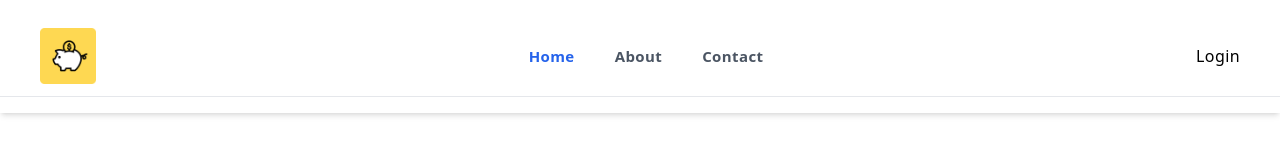
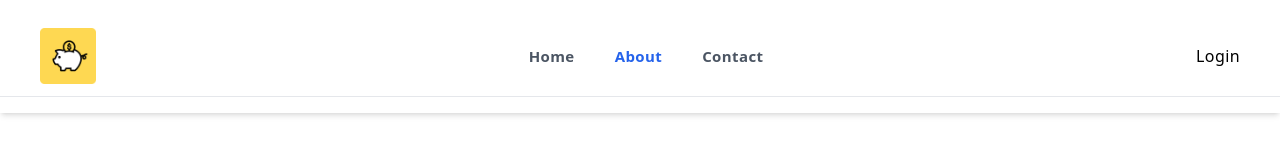
Before and after one commit to tamthong1115/FinanceTracker, a React (Vite) app in the folder frontend-finance-tracker/: page /about-us in a window 1280 px wide. Shown: the top 160 px of the page. Built offline with nearby package versions, Linux system fonts and the light colour scheme; sample sign-in values are in the browser's storage.

Commit message:
feat(header): add active link styling to navigation items

```diff
--- a/frontend-finance-tracker/src/components/Header/Header.tsx
+++ b/frontend-finance-tracker/src/components/Header/Header.tsx
@@ -1,12 +1,16 @@
 import { useState } from "react";
-import { Link } from "react-router-dom";
+import { Link, useLocation } from "react-router-dom";
 
 const Header = () => {
   const [menuOpen, setMenuOpen] = useState(false);
+  const location = useLocation();
 
   const handleToggleMenu = () => {
     setMenuOpen(!menuOpen);
   };
+
+  // Helper function to determine if link is active
+  const isActive = (path: string) => location.pathname === path;
 
   return (
     <header className="flex border-b bg-white font-sans min-h-[70px] tracking-wide relative z-50">
@@ -48,8 +52,12 @@ const Header = () => {
             </li>
             <li className="max-lg:border-b max-lg:py-3">
               <Link
-                to={"/"}
-                className="hover:text-blue-600 text-[15px] font-bold text-blue-600 block"
+                to="/"
+                className={`text-[15px] font-bold block ${
+                  isActive('/')
+                    ? 'text-blue-600'
+                    : 'text-gray-600 hover:text-blue-600'
+                }`}
               >
                 Home
               </Link>
@@ -57,18 +65,26 @@ const Header = () => {
             <li className="max-lg:border-b max-lg:py-3">
               <Link
                 to="/about-us"
-                className="hover:text-[#007bff] text-gray-600 text-[15px] font-bold block"
+                className={`text-[15px] font-bold block ${
+                  isActive('/about-us')
+                    ? 'text-blue-600'
+                    : 'text-gray-600 hover:text-blue-600'
+                }`}
               >
                 About
               </Link>
             </li>
             <li className="max-lg:border-b max-lg:py-3">
-              <a
-                href="/contact"
-                className="hover:text-[#007bff] text-gray-600 text-[15px] font-bold block"
+              <Link
+                to="/contact"
+                className={`text-[15px] font-bold block ${
+                  isActive('/contact')
+                    ? 'text-blue-600'
+                    : 'text-gray-600 hover:text-blue-600'
+                }`}
               >
                 Contact
-              </a>
+              </Link>
             </li>
           </ul>
         </div>
```
